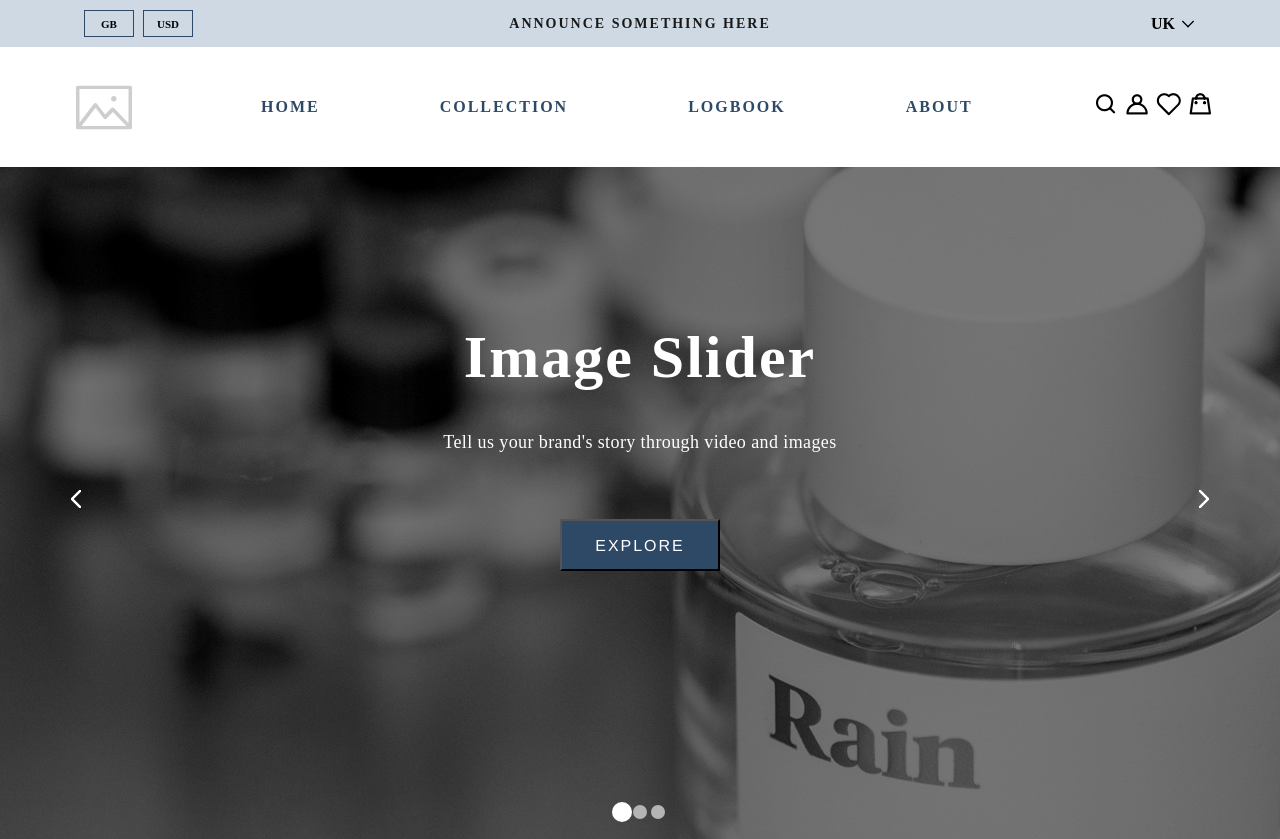
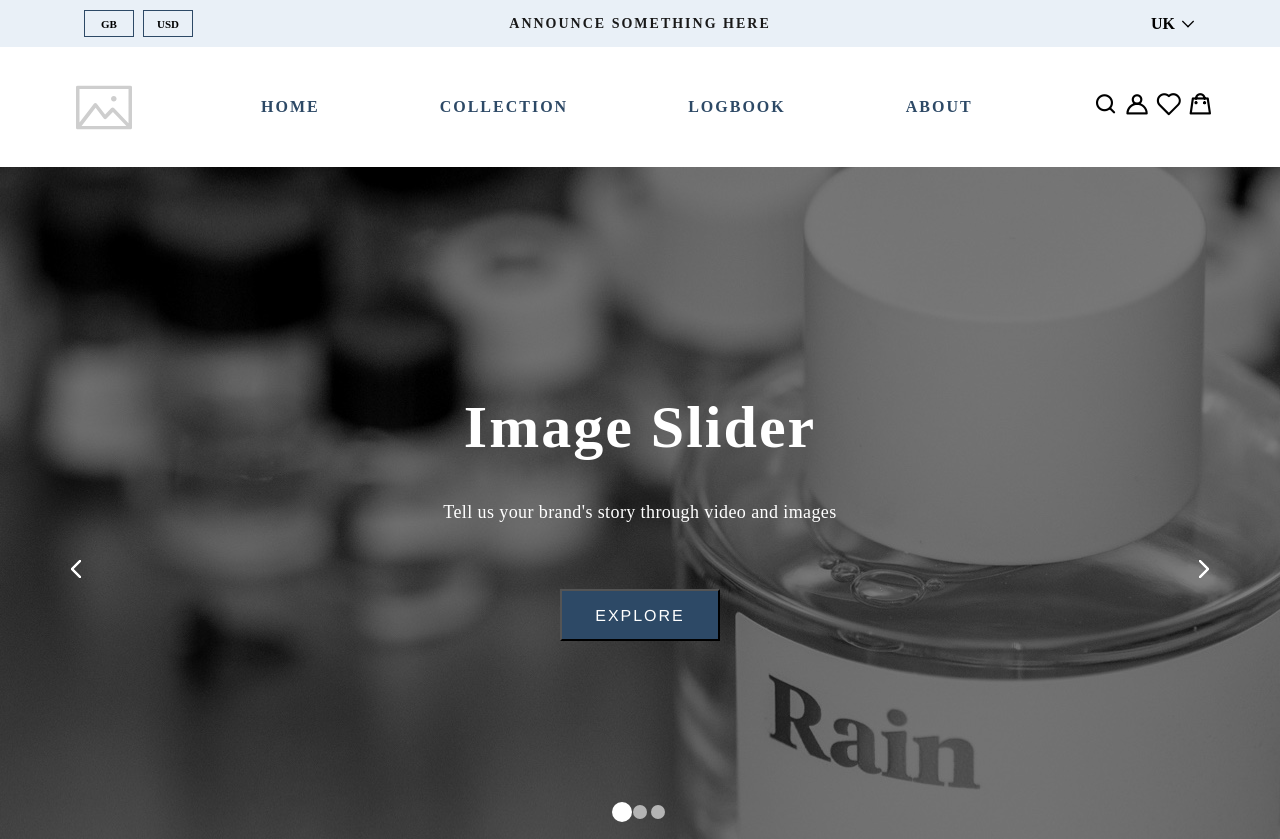
Before and after one commit to St3ve89/we-make-websites-project, a website: page src/index.pug in a window 1280 px wide. Drawn offline with nearby package versions, Linux system fonts and the light colour scheme; files that its build step writes are made by us from their sources; files whose address does not match are found by name; a web font is replaced by a local one.

Commit message:
Minor bug fixes on style

```diff
--- a/src/_component/announce/announce-mobile.scss
+++ b/src/_component/announce/announce-mobile.scss
@@ -19,7 +19,7 @@
 }
 
 .announce__top {
-  background-color: $color-botticelli;
+  background-color: $color-black-squeeze;
   font-weight: bold;
   display: flex;
   justify-content: space-between;
--- a/src/_component/cart/cart.scss
+++ b/src/_component/cart/cart.scss
@@ -18,7 +18,7 @@
   display: flex;
   flex-direction: column;
   padding: 1rem;
-  margin: 1rem;
+  // margin: 1rem;
   text-transform: capitalize;
   font-size: 16px;
 }
--- a/src/_component/image-slider/image-slider-mobile.scss
+++ b/src/_component/image-slider/image-slider-mobile.scss
@@ -61,7 +61,7 @@
 }
 
 .image-slider__content-wrapper-list {
-  top: -520px;
+  top: -450px;
   position: absolute;
   overflow: hidden;
   width: 100%;
```
